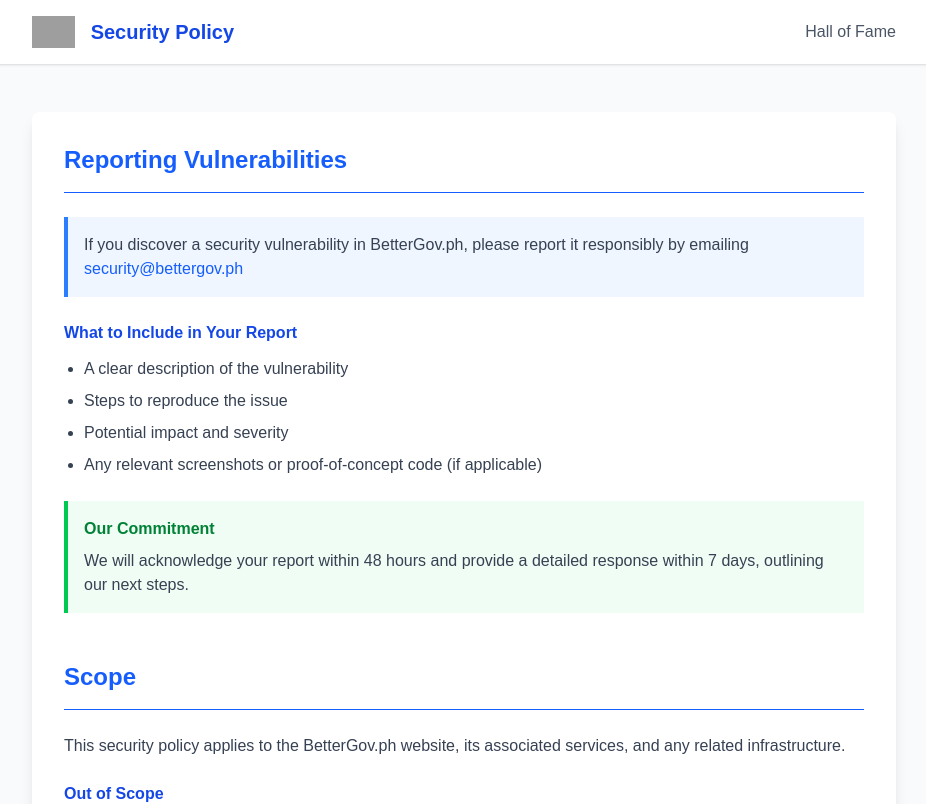
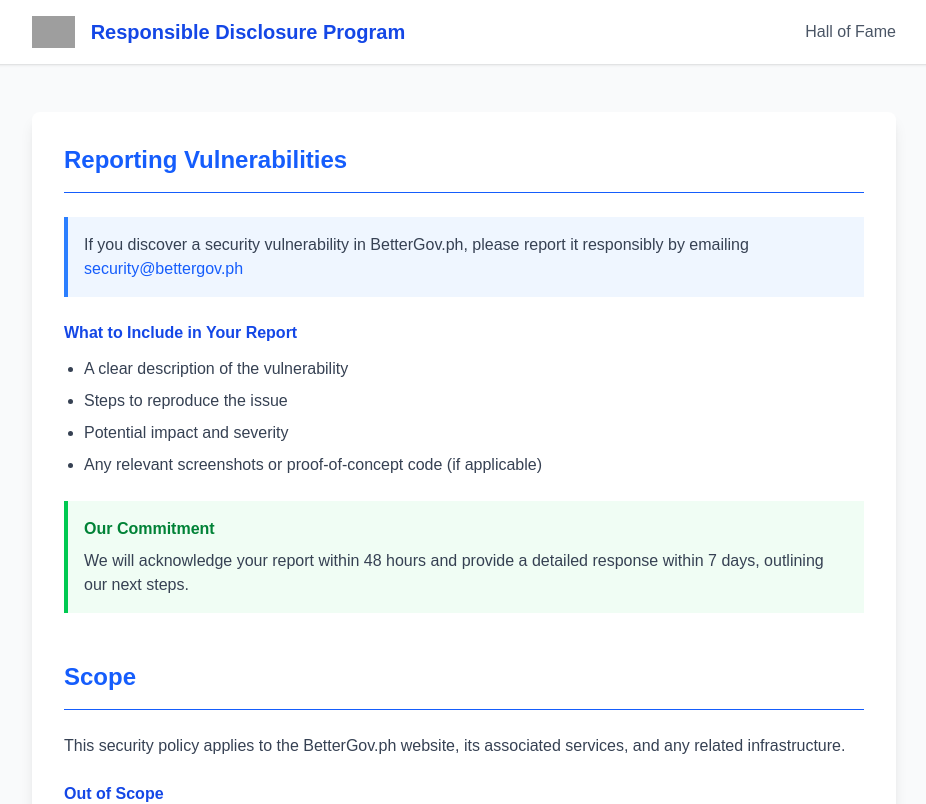
Before and after one commit to fr4nc1stein/bettergov-halloffame, a Next.js app: page / in a window 1280 px wide. Shown: the top 804 px of the page, without its empty margins (176-1102 px from the left). Built offline with nearby package versions, Linux system fonts and the light colour scheme; grey boxes are pictures that could not be loaded.

Commit message:
fixed header

```diff
--- a/app/page.tsx
+++ b/app/page.tsx
@@ -16,7 +16,7 @@
                 className="h-8 w-auto"
               />
               <h1 className="text-xl font-semibold text-blue-700">
-                Security Policy
+                Responsible Disclosure Program
               </h1>
             </div>
             <nav>
```
